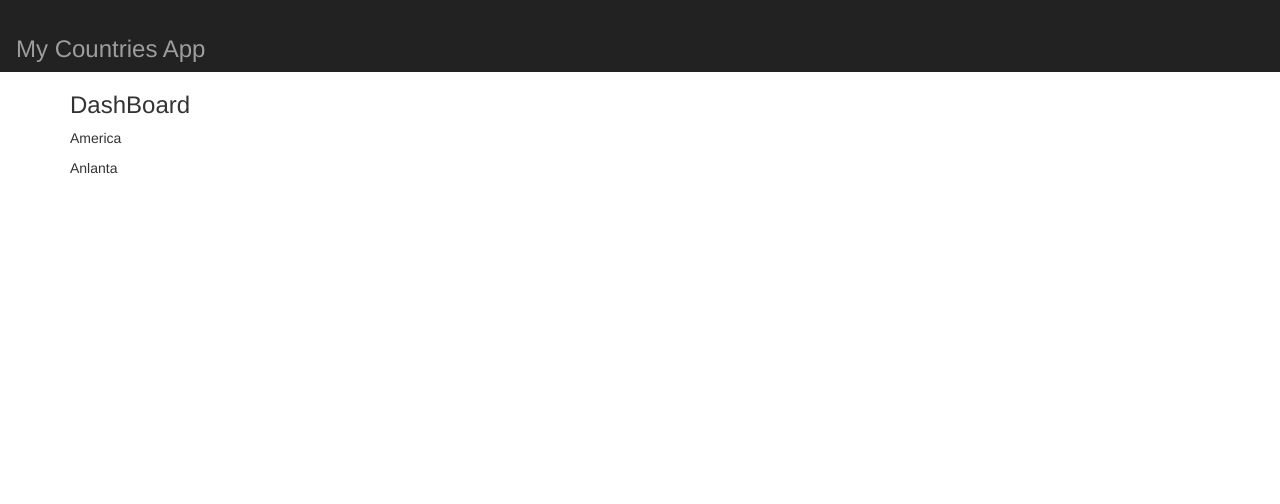
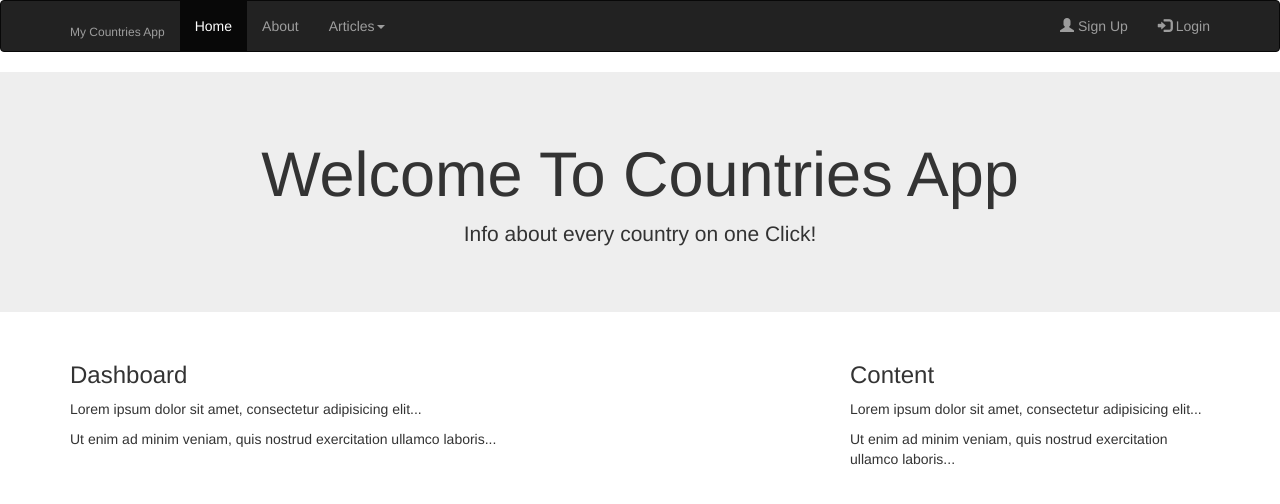
Before and after one commit to Mehak-Rizvi/InteriorDesignApp, a plain HTML site: page index.html in a window 1280 px wide. Drawn offline with nearby package versions, Linux system fonts and the light colour scheme.

Commit message:
added navbar and page column

```diff
--- a/index.html
+++ b/index.html
@@ -9,23 +9,46 @@
 
     </head>
     <body>
-        <nav class="nav navbar-inverse">
-            <div class="containeer-fluid">
-                <div class="navbar header">
-                    <a class= "navbar-brand" href="#"><h3>My Countries App</h3></a>
-                </div>
+            <nav class="navbar navbar-inverse">
+                    <div class="container fluid">
+                      <div class="navbar-header">
+                        <a class="navbar-brand" href="#"><h6>My Countries App</h6></a> </div>
+                      <ul class="nav navbar-nav">
+                        <li class="active"><a href="#">Home</a></li>
+                        <li><a href="#">About</a></li>
+                        <li class="droppdown"><a class="dropdown-toggle" data-toggle="dropdown" href=""#>Articles<span class="caret"></span></a>
+                          <ul class="dropdown-menu">
+                            <li><a href="#">US</a></li>
+                            <li><a href="#">Pakistan</a></li>
+                          </ul>
+                        </li>
+                      </ul>
+                      <ul class="nav navbar-nav navbar-right">
+                          <li><a href="#"><span class="glyphicon glyphicon-user"></span> Sign Up</a></li>
+                          <li><a href="#"><span class="glyphicon glyphicon-log-in"></span> Login</a></li>
+                       </ul>
                      </div>
                   </nav>
+                  <div class="jumbotron text-center">
+                      <h1>Welcome To Countries App</h1>
+                      <p>Info about every country on one Click!</p>
+                    </div>
                     <div class="container">
                       <div class="row">
                         <div class="col-sm-8">
-                    <h3>DashBoard</h3>
-                    <p>America</p>
-                    <p>Anlanta</p>
+                          <h3>Dashboard</h3>
+                          <p>Lorem ipsum dolor sit amet, consectetur adipisicing elit...</p>
+                          <p>Ut enim ad minim veniam, quis nostrud exercitation ullamco laboris...</p>
+                        </div>
+                        <div class="col-sm-4">
+                          <h3>Content</h3>
+                          <p>Lorem ipsum dolor sit amet, consectetur adipisicing elit...</p>
+                          <p>Ut enim ad minim veniam, quis nostrud exercitation ullamco laboris...</p>
                         </div>
                       </div>
                     </div>
 
 
+
     </body>
 </html>
```
Lines whose indentation alone changed are shown as unchanged.
